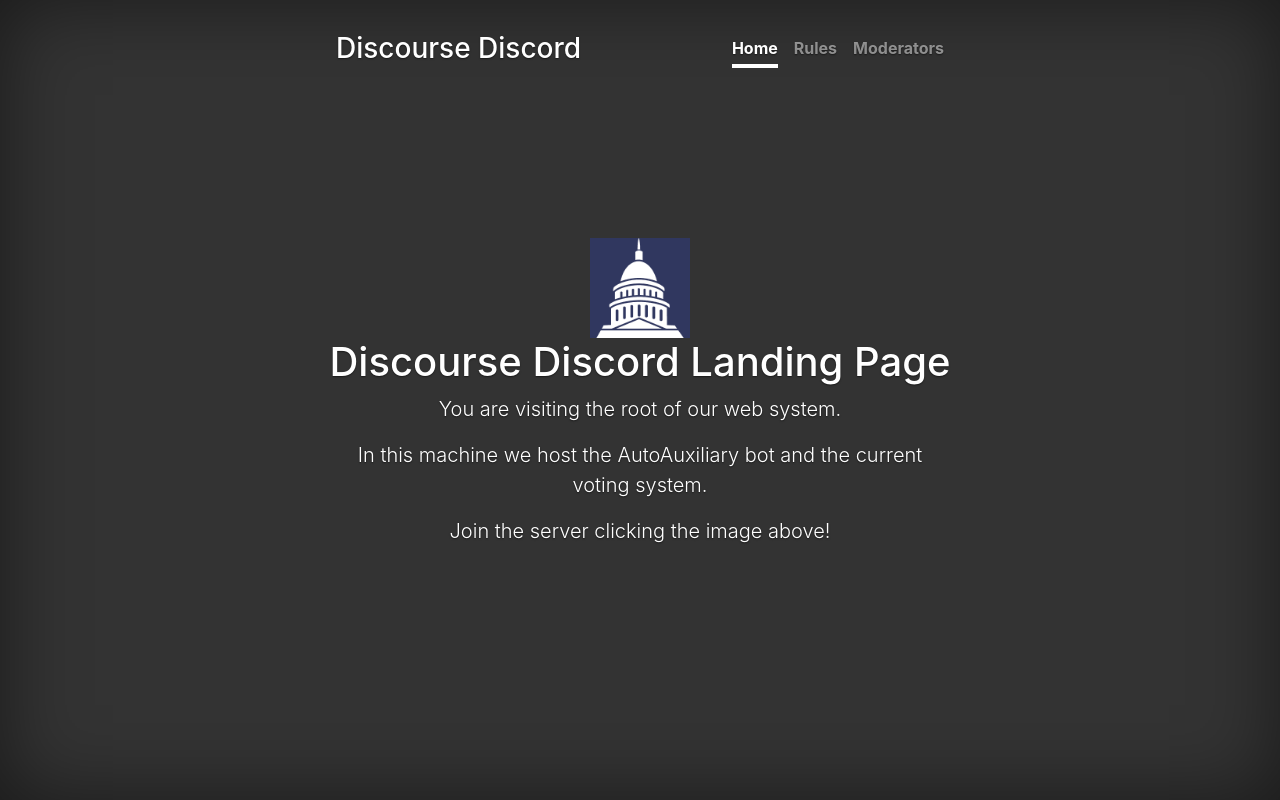
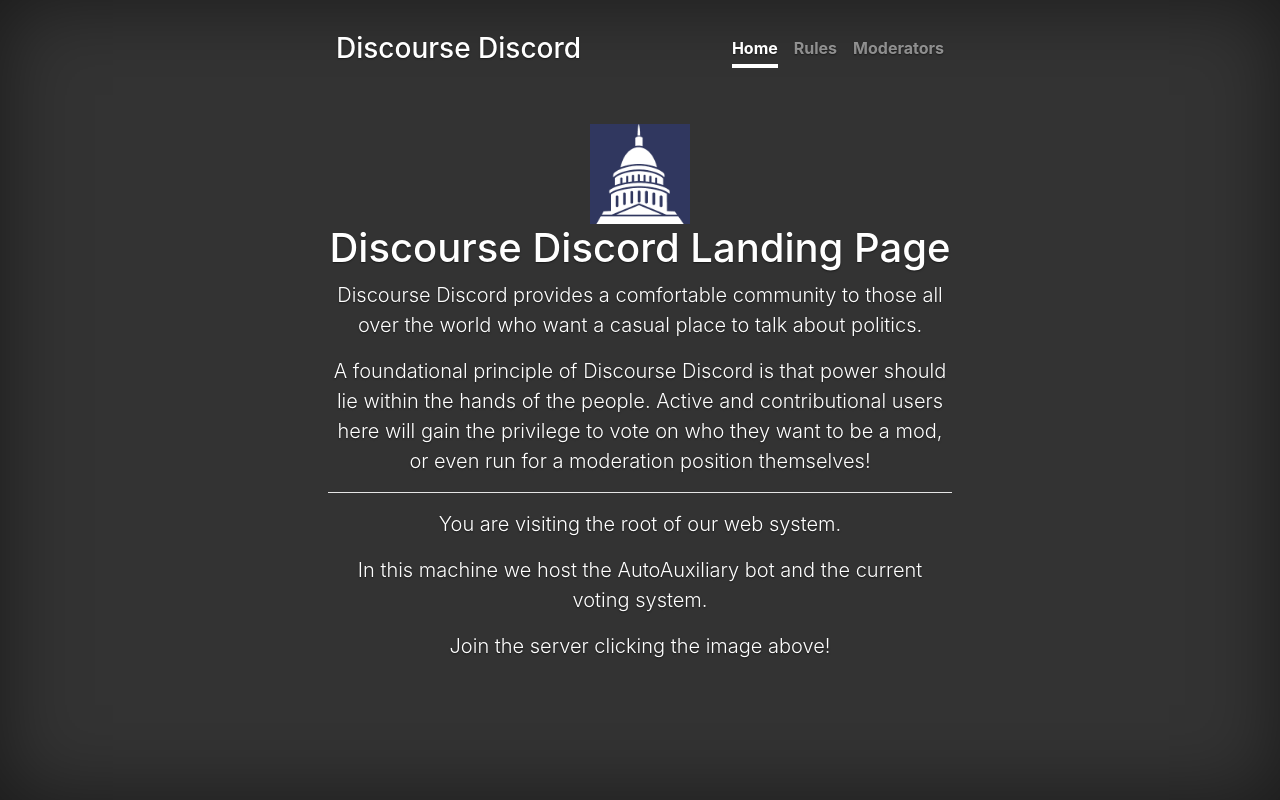
Before and after one commit to eugeniopacceli/DiscourseDiscordElections, a website: page landing.html in a window 1280 px wide. Drawn offline with Linux system fonts and the light colour scheme.

Commit message:
Page content incremented.

```diff
--- a/landing.html
+++ b/landing.html
@@ -31,6 +31,9 @@
           <div class="inner cover">
             <a href="https://discord.gg/8h5FEx2"><img src="./css/logo.png" style="width: 100px;height: 100px;"/></a>
             <h1 class="cover-heading">Discourse Discord Landing Page</h1>
+            <p class="lead">Discourse Discord provides a comfortable community to those all over the world who want a casual place to talk about politics.</p>
+            <p class="lead">A foundational principle of Discourse Discord is that power should lie within the hands of the people. Active and contributional users here will gain the privilege to vote on who they want to be a mod, or even run for a moderation position themselves!</p>
+            <hr style="background: white;">
             <p class="lead">You are visiting the root of our web system.</p>
             <p class="lead">In this machine we host the AutoAuxiliary bot and the current voting system.</p>
             <p class="lead">Join the server clicking the image above!</p>
```
